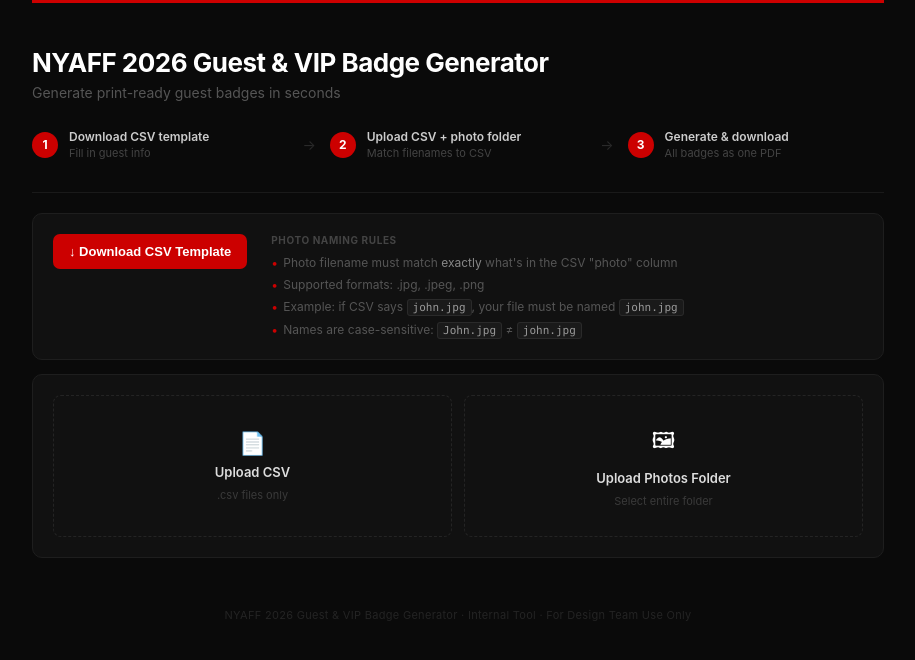
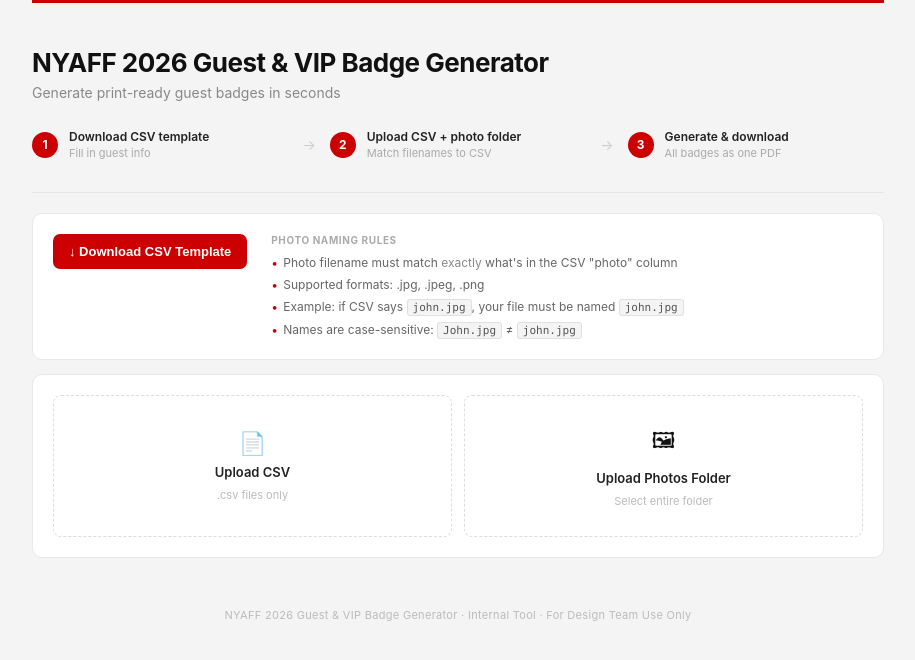
Before and after one commit to sunni0406/badge-test, a React (Vite) app: page / in a window 1280 px wide. Shown: the top 660 px of the page, without its empty margins (182-1097 px from the left). Built offline with nearby package versions, Linux system fonts and the light colour scheme.

Commit message:
Update App.css

```diff
--- a/src/App.css
+++ b/src/App.css
@@ -2,8 +2,8 @@
 
 body {
   font-family: -apple-system, BlinkMacSystemFont, 'Segoe UI', sans-serif;
-  background: #0a0a0a;
-  color: #fff;
+  background: #f4f4f4;
+  color: #111;
   min-height: 100vh;
 }
 
@@ -23,7 +23,7 @@
 /* ── Header ──────────────────────────────────────────────── */
 .app-header {
   padding: 44px 0 32px;
-  border-bottom: 1px solid #1a1a1a;
+  border-bottom: 1px solid #e5e5e5;
   margin-bottom: 20px;
 }
 
@@ -31,13 +31,13 @@
   font-size: 26px;
   font-weight: 700;
   letter-spacing: -0.5px;
-  color: #fff;
+  color: #111;
   margin-bottom: 6px;
 }
 
 .app-subtitle {
   font-size: 14px;
-  color: #555;
+  color: #888;
   margin-bottom: 28px;
 }
 
@@ -76,17 +76,17 @@
 
 .step-text strong {
   font-size: 12px;
-  color: #ccc;
+  color: #222;
   font-weight: 600;
 }
 
 .step-text span {
   font-size: 11px;
-  color: #444;
+  color: #aaa;
 }
 
 .step-arrow {
-  color: #2a2a2a;
+  color: #ccc;
   font-size: 14px;
   padding: 0 14px;
   flex-shrink: 0;
@@ -94,8 +94,8 @@
 
 /* ── Card ────────────────────────────────────────────────── */
 .card {
-  background: #111;
-  border: 1px solid #1e1e1e;
+  background: #fff;
+  border: 1px solid #e8e8e8;
   border-radius: 10px;
   padding: 20px;
   margin-bottom: 14px;
@@ -131,7 +131,7 @@
 .naming-rules-title {
   font-size: 10px;
   font-weight: 700;
-  color: #444;
+  color: #aaa;
   text-transform: uppercase;
   letter-spacing: 0.6px;
   margin-bottom: 8px;
@@ -146,7 +146,7 @@
 
 .naming-rules li {
   font-size: 12px;
-  color: #555;
+  color: #666;
   padding-left: 12px;
   position: relative;
   line-height: 1.5;
@@ -162,12 +162,12 @@
 .naming-rules em { color: #888; font-style: normal; }
 
 .naming-rules code {
-  background: #1a1a1a;
-  border: 1px solid #2a2a2a;
+  background: #f4f4f4;
+  border: 1px solid #e0e0e0;
   border-radius: 3px;
   padding: 1px 5px;
   font-size: 11px;
-  color: #999;
+  color: #555;
   font-family: 'SF Mono', 'Fira Code', 'Consolas', monospace;
 }
 
@@ -185,7 +185,7 @@
   justify-content: center;
   gap: 8px;
   padding: 28px 16px;
-  border: 1.5px dashed #242424;
+  border: 1.5px dashed #ddd;
   border-radius: 8px;
   cursor: pointer;
   text-align: center;
@@ -194,7 +194,7 @@
 
 .upload-zone:hover {
   border-color: #CC0000;
-  background: rgba(204, 0, 0, 0.04);
+  background: rgba(204, 0, 0, 0.03);
 }
 
 .upload-icon  { font-size: 22px; }
@@ -202,21 +202,21 @@
 .upload-label {
   font-size: 13px;
   font-weight: 600;
-  color: #ddd;
+  color: #222;
 }
 
 .upload-hint {
   font-size: 11px;
-  color: #3a3a3a;
+  color: #bbb;
 }
 
 .upload-chip {
   font-size: 11px;
-  background: #1a1a1a;
-  border: 1px solid #2a2a2a;
+  background: #f4f4f4;
+  border: 1px solid #e0e0e0;
   border-radius: 20px;
   padding: 3px 10px;
-  color: #888;
+  color: #666;
 }
 
 /* ── Guest table ─────────────────────────────────────────── */
@@ -233,43 +233,43 @@
   padding: 10px 14px;
   font-size: 10px;
   font-weight: 600;
-  color: #444;
+  color: #aaa;
   text-transform: uppercase;
   letter-spacing: 0.5px;
-  border-bottom: 1px solid #1a1a1a;
-  background: #0e0e0e;
+  border-bottom: 1px solid #e8e8e8;
+  background: #fafafa;
 }
 
 .guest-table td {
   padding: 10px 14px;
-  border-bottom: 1px solid #141414;
-  color: #999;
+  border-bottom: 1px solid #f0f0f0;
+  color: #555;
   vertical-align: middle;
 }
 
 .guest-table tbody tr:last-child td { border-bottom: none; }
-.guest-table tbody tr:hover td      { background: #161616; }
+.guest-table tbody tr:hover td      { background: #fafafa; }
 
-.row-missing td       { background: rgba(204, 0, 0, 0.05); }
-.row-missing:hover td { background: rgba(204, 0, 0, 0.09); }
+.row-missing td       { background: rgba(204, 0, 0, 0.04); }
+.row-missing:hover td { background: rgba(204, 0, 0, 0.07); }
 
-.td-num  { color: #333; width: 36px; font-size: 12px; }
-.td-name { font-weight: 500; color: #eee; }
-.td-mono { font-family: 'SF Mono', 'Fira Code', 'Consolas', monospace; font-size: 11px; color: #555; }
+.td-num  { color: #ccc; width: 36px; font-size: 12px; }
+.td-name { font-weight: 500; color: #111; }
+.td-mono { font-family: 'SF Mono', 'Fira Code', 'Consolas', monospace; font-size: 11px; color: #999; }
 
-.empty { color: #2a2a2a; font-style: normal; }
+.empty { color: #ccc; font-style: normal; }
 
-.status-found   { color: #22c55e; font-size: 12px; font-weight: 600; }
+.status-found   { color: #16a34a; font-size: 12px; font-weight: 600; }
 .status-missing { color: #CC0000; font-size: 12px; font-weight: 600; }
-.status-na      { color: #2a2a2a; font-size: 12px; }
+.status-na      { color: #ccc;    font-size: 12px; }
 
 .badge-vip {
   display: inline-block;
   padding: 2px 7px;
-  background: rgba(204, 0, 0, 0.15);
-  border: 1px solid rgba(204, 0, 0, 0.35);
+  background: rgba(204, 0, 0, 0.08);
+  border: 1px solid rgba(204, 0, 0, 0.25);
   border-radius: 4px;
-  color: #ff4444;
+  color: #CC0000;
   font-size: 10px;
   font-weight: 700;
   letter-spacing: 0.5px;
@@ -278,10 +278,10 @@
 .badge-guest {
   display: inline-block;
   padding: 2px 7px;
-  background: rgba(255, 255, 255, 0.04);
-  border: 1px solid #2a2a2a;
+  background: #f4f4f4;
+  border: 1px solid #e0e0e0;
   border-radius: 4px;
-  color: #555;
+  color: #999;
   font-size: 10px;
   font-weight: 600;
   letter-spacing: 0.5px;
@@ -294,24 +294,24 @@
   gap: 8px;
   padding: 12px 14px;
   font-size: 12px;
-  color: #444;
-  border-top: 1px solid #141414;
+  color: #aaa;
+  border-top: 1px solid #f0f0f0;
 }
 
-.sep       { color: #2a2a2a; }
-.s-matched { color: #22c55e; }
+.sep       { color: #ddd; }
+.s-matched { color: #16a34a; }
 .s-missing { color: #CC0000; }
 
 /* ── Generate ────────────────────────────────────────────── */
 .generate-card { display: flex; flex-direction: column; gap: 12px; }
 
 .missing-warning {
-  background: rgba(204, 0, 0, 0.07);
-  border: 1px solid rgba(204, 0, 0, 0.18);
+  background: rgba(204, 0, 0, 0.05);
+  border: 1px solid rgba(204, 0, 0, 0.15);
   border-radius: 6px;
   padding: 10px 14px;
   font-size: 12px;
-  color: #ff6666;
+  color: #CC0000;
   line-height: 1.5;
 }
 
@@ -329,11 +329,11 @@
   transition: background 0.15s;
 }
 .btn-generate:hover:not(:disabled) { background: #aa0000; }
-.btn-generate:disabled { background: #1e1e1e; color: #333; cursor: not-allowed; }
+.btn-generate:disabled { background: #e8e8e8; color: #bbb; cursor: not-allowed; }
 
 .progress-wrap {
   height: 3px;
-  background: #1a1a1a;
+  background: #eee;
   border-radius: 2px;
   overflow: hidden;
 }
@@ -348,7 +348,7 @@
 .done-msg {
   text-align: center;
   font-size: 14px;
-  color: #22c55e;
+  color: #16a34a;
   padding: 2px 0;
 }
 
@@ -356,7 +356,7 @@
 .app-footer {
   text-align: center;
   font-size: 11px;
-  color: #242424;
+  color: #bbb;
   padding: 36px 0 0;
   letter-spacing: 0.3px;
 }
```
